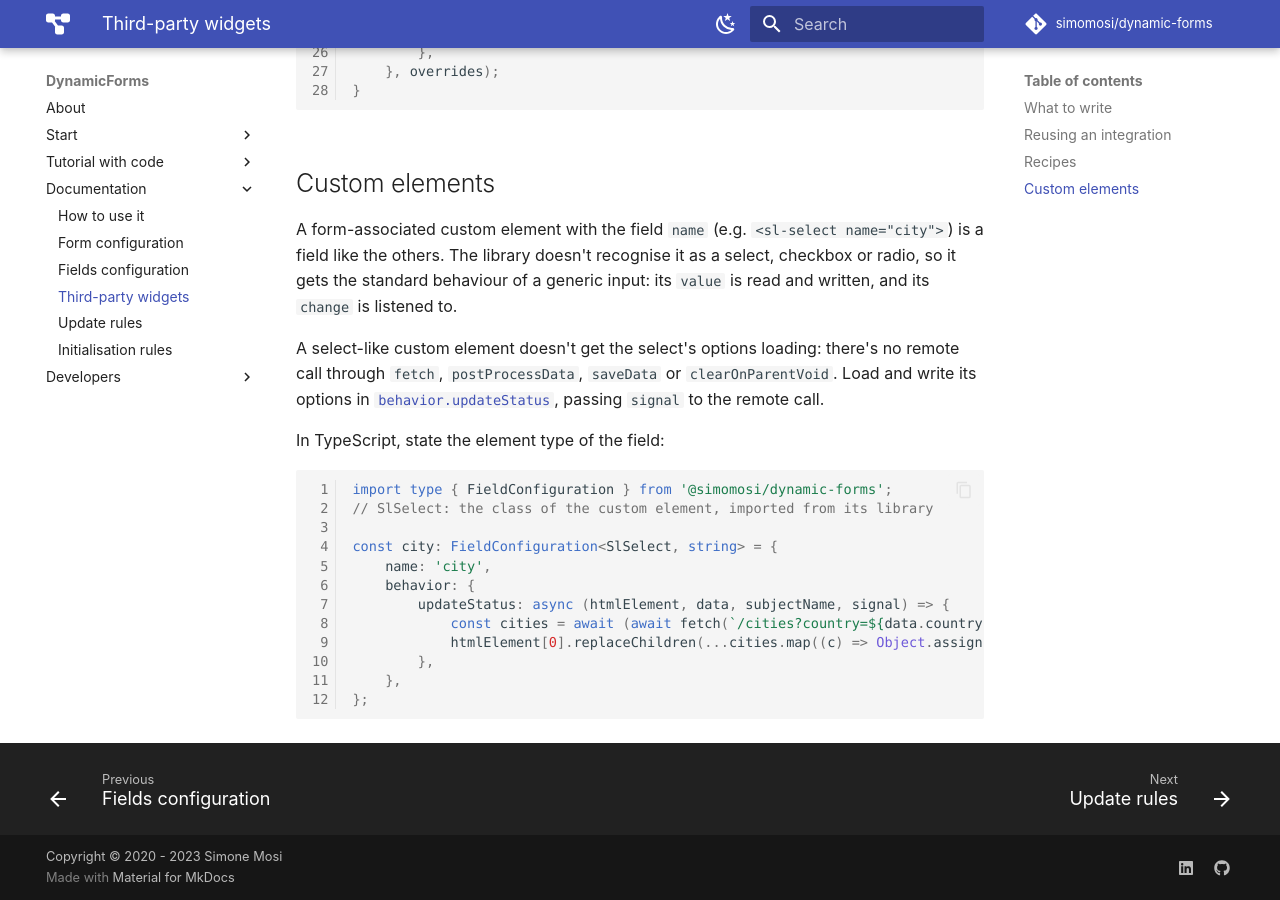
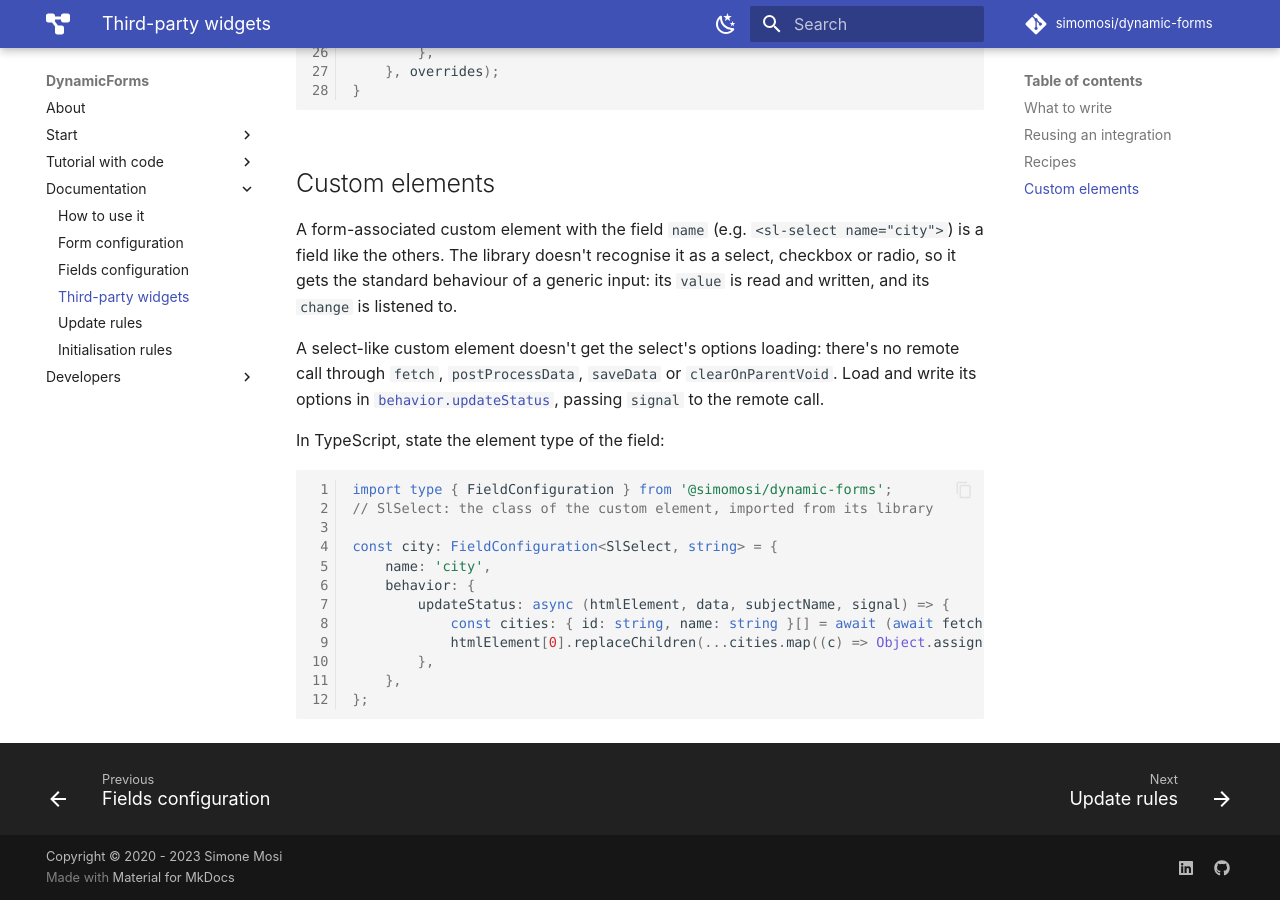
Before and after one commit to simomosi/dynamic-forms, an MkDocs documentation site: the page built from docs/configurations/third-party-widgets.md, in a window 1280 px wide and 900 px high, scrolled down 2804 px. Built offline with MkDocs 1.6.1 and Material for MkDocs 9.7.7, drawn with Linux system fonts in a browser that asks for light colours; comment, search, counter and statistics services are not loaded.

Commit message:
Bring the TypeScript docs up to date with the hook types
- The custom element example in "Third-party widgets" types the
  response it maps: under strict it failed with an implicit any.
- The exported types listed in the module docs include SelectOption
  and FieldElement, exported since the 4.0.0 type rework, and say DynamicForm is a type
  only.
- The TypeScript tip of the field configuration says the element type
  can be any HTMLElement and that the standard parameter is typed.

Every TypeScript snippet of the docs compiles against the source
types under strict.

Part of #57.

Co-Authored-By: Claude Opus 5.5 <noreply@anthropic.com>

````diff
--- a/docs/configurations/fields-configuration.md
+++ b/docs/configurations/fields-configuration.md
@@ -37,6 +37,8 @@ To integrate a third-party widget (select2, Choices.js, a date picker...), see [
         },
     };
     ```
+
+    The element type can be any `HTMLElement`, such as a form-associated custom element (see [Third-party widgets](./third-party-widgets.md#custom-elements)). The `standard` parameter of each hook is typed too: in `tags` above, `io.get`'s `standard` returns `string[]`.
 
     The library does not check these types against the html: `FieldConfiguration<HTMLSelectElement>` on an `<input>` compiles but fails at runtime.
 
--- a/docs/configurations/third-party-widgets.md
+++ b/docs/configurations/third-party-widgets.md
@@ -111,7 +111,7 @@ const city: FieldConfiguration<SlSelect, string> = {
     name: 'city',
     behavior: {
         updateStatus: async (htmlElement, data, subjectName, signal) => {
-            const cities = await (await fetch(`/cities?country=${data.country}`, { signal })).json();
+            const cities: { id: string, name: string }[] = await (await fetch(`/cities?country=${data.country}`, { signal })).json();
             htmlElement[0].replaceChildren(...cities.map((c) => Object.assign(document.createElement('sl-option'), { value: c.id, textContent: c.name })));
         },
     },
````
Also changed, not shown: docs/dynamic-forms-module.md (+1 -1 lines).
